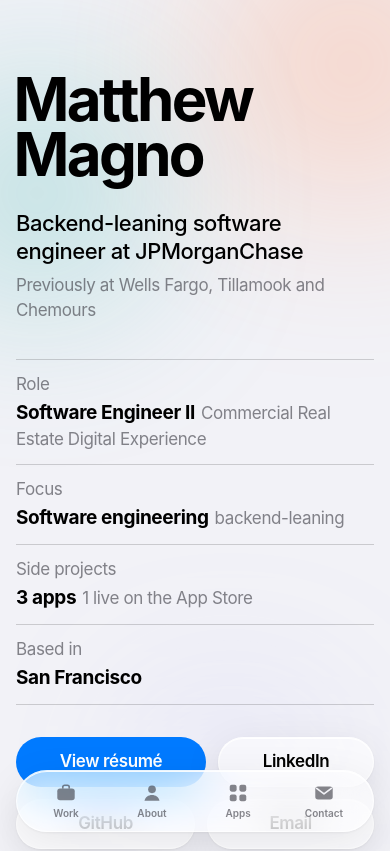
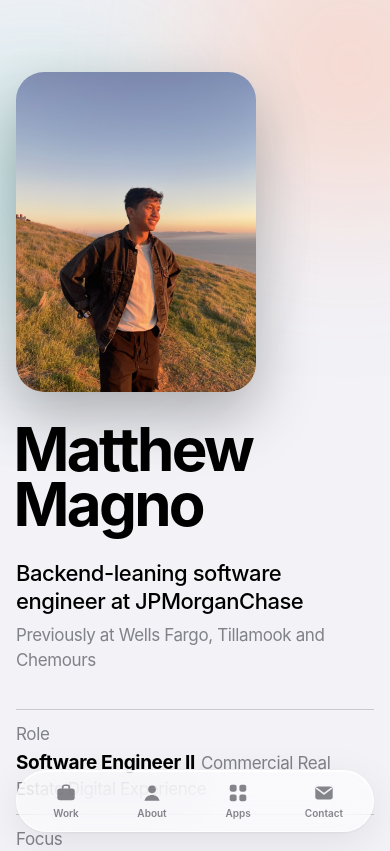
Before and after one commit to MatthewMagno/matthew-magno-website, a React (Vite) app: page / in a window 390 px wide. Shown: the top 851 px of the page. Built offline with nearby package versions, Linux system fonts and the light colour scheme.

Commit message:
Add portrait photo to the left of the hero

```diff
--- a/src/components/Hero.jsx
+++ b/src/components/Hero.jsx
@@ -19,6 +19,8 @@
       </div>
 
       <div className="hero-inner">
+        <img className="hero-photo reveal" style={{ '--i': 0 }} src="./portrait.jpg" alt="Matthew Magno" />
+        <div className="hero-text">
         <h1 className="hero-title">
           <span className="reveal" style={{ '--i': 0 }}>Matthew</span>{' '}
           <span className="reveal" style={{ '--i': 1 }}>Magno</span>
@@ -45,6 +47,7 @@
           <a className="button button-glass glass" href={profile.github} target="_blank" rel="noreferrer">GitHub</a>
           <a className="button button-glass glass" href={`mailto:${profile.email}`}>Email</a>
         </div>
+        </div>
       </div>
     </header>
   );
--- a/src/styles.css
+++ b/src/styles.css
@@ -372,6 +372,23 @@
   width: 100%;
   max-width: var(--page);
   margin: 0 auto;
+  display: flex;
+  align-items: center;
+  gap: clamp(36px, 5vw, 72px);
+}
+
+.hero-photo {
+  flex: none;
+  width: clamp(230px, 27vw, 320px);
+  aspect-ratio: 3 / 4;
+  object-fit: cover;
+  border-radius: 28px;
+  box-shadow: 0 24px 60px rgba(0, 0, 0, 0.28);
+}
+
+.hero-text {
+  flex: 1;
+  min-width: 0;
 }
 
 .hero-title {
@@ -1435,6 +1452,16 @@
     padding-bottom: 24px;
   }
 
+  .hero-inner {
+    flex-direction: column;
+    align-items: flex-start;
+    gap: 30px;
+  }
+
+  .hero-photo {
+    width: min(62vw, 240px);
+  }
+
   .hero-actions .button {
     flex: 1 1 auto;
   }
```
Also changed, not shown: public/portrait.jpg (added).
